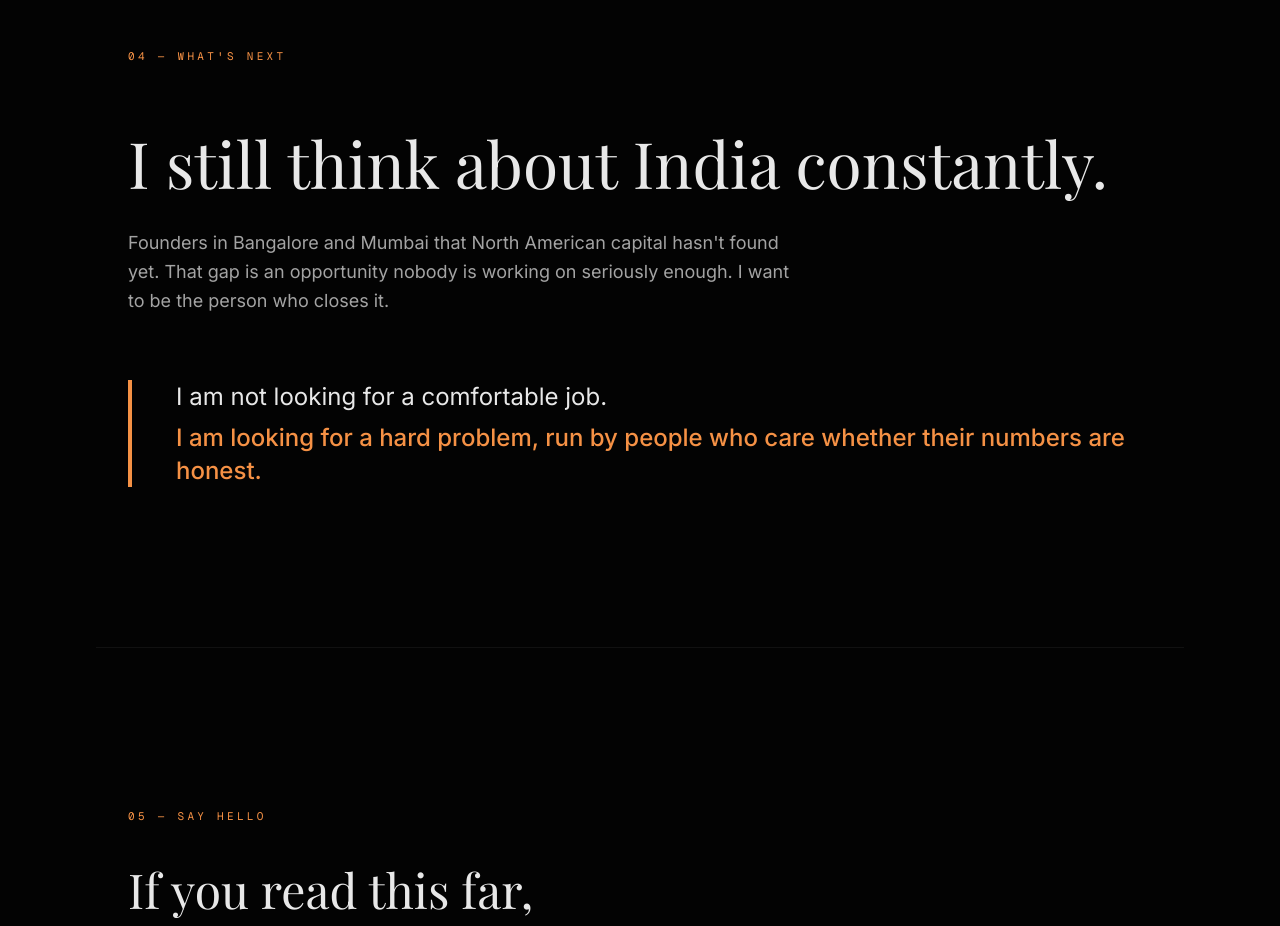
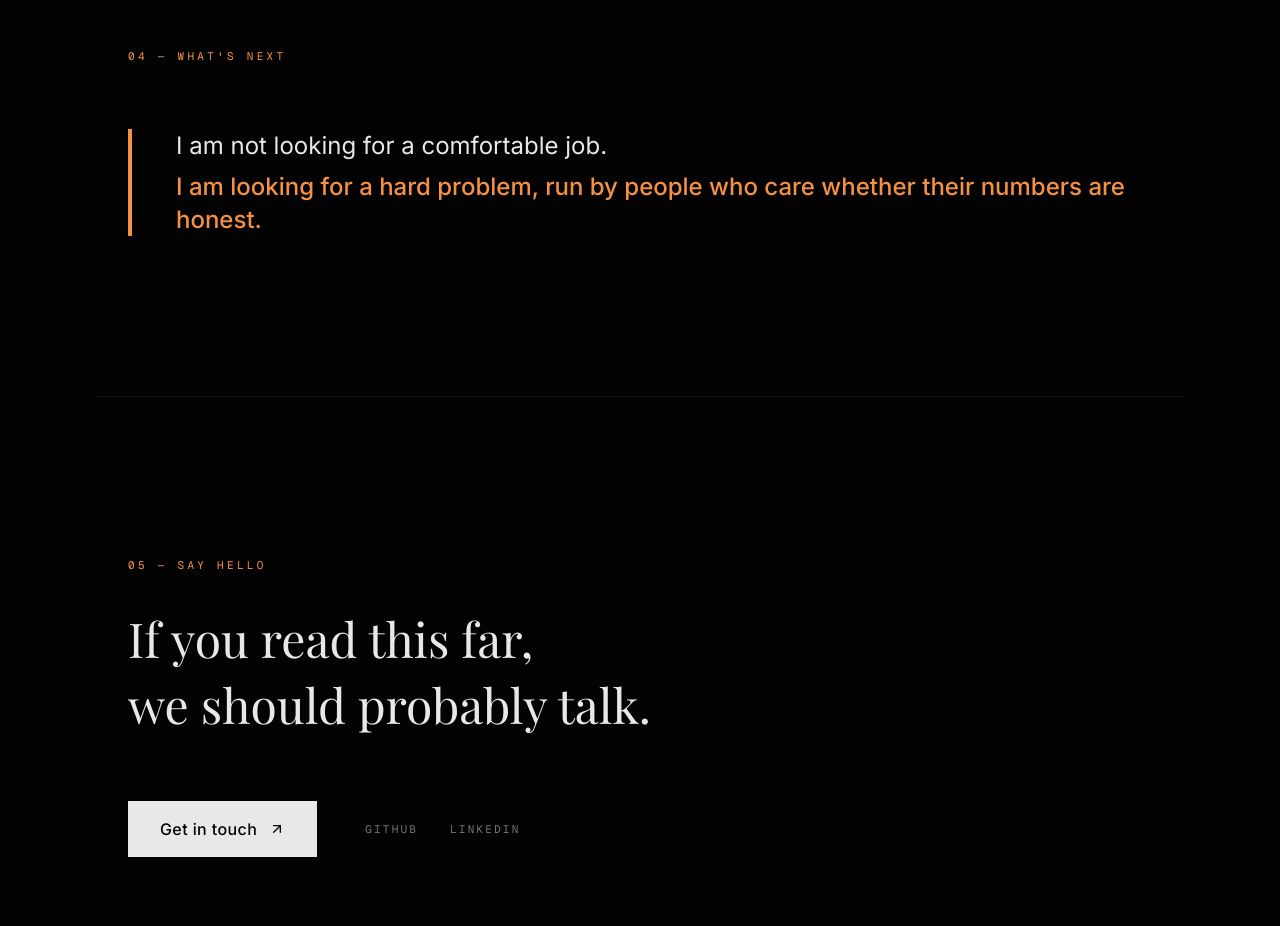
Before and after one commit to aaryan0909/v0-aaryan-chawla-manifesto, a Next.js app: page / in a window 1280 px wide. Shown: the part 4380-5306 px from the top of the page. Built offline with nearby package versions, Linux system fonts and the light colour scheme; a web font is replaced by a local one.

Commit message:
fix: remove founders paragraph for streamlined section\n\nCut section directly from "04 -- What's next" to manifesto statement.

```diff
--- a/components/what-next.tsx
+++ b/components/what-next.tsx
@@ -28,27 +28,9 @@ export function WhatNext() {
           04 &mdash; What{"'"}s next
         </p>
 
-        <h2
-          className={`mb-8 font-serif text-[clamp(2rem,5vw,4.5rem)] leading-[1.05] font-light text-primary transition-all duration-1000 delay-100 ${
-            isVisible ? "translate-y-0 opacity-100" : "translate-y-12 opacity-0"
-          }`}
-        >
-          <span className="text-balance">
-            I still think about India constantly.
-          </span>
-        </h2>
-
-        <p
-          className={`mb-16 max-w-2xl text-base leading-relaxed text-foreground/70 md:text-lg transition-all duration-700 delay-200 ${
-            isVisible ? "translate-y-0 opacity-100" : "translate-y-6 opacity-0"
-          }`}
-        >
-          Founders in Bangalore and Mumbai that North American capital hasn{"'"}t found yet. That gap is an opportunity nobody is working on seriously enough. I want to be the person who closes it.
-        </p>
-
         {/* The manifesto statement */}
         <div
-          className={`relative transition-all duration-700 delay-300 ${
+          className={`relative transition-all duration-700 delay-200 ${
             isVisible ? "translate-y-0 opacity-100" : "translate-y-8 opacity-0"
           }`}
         >
```
